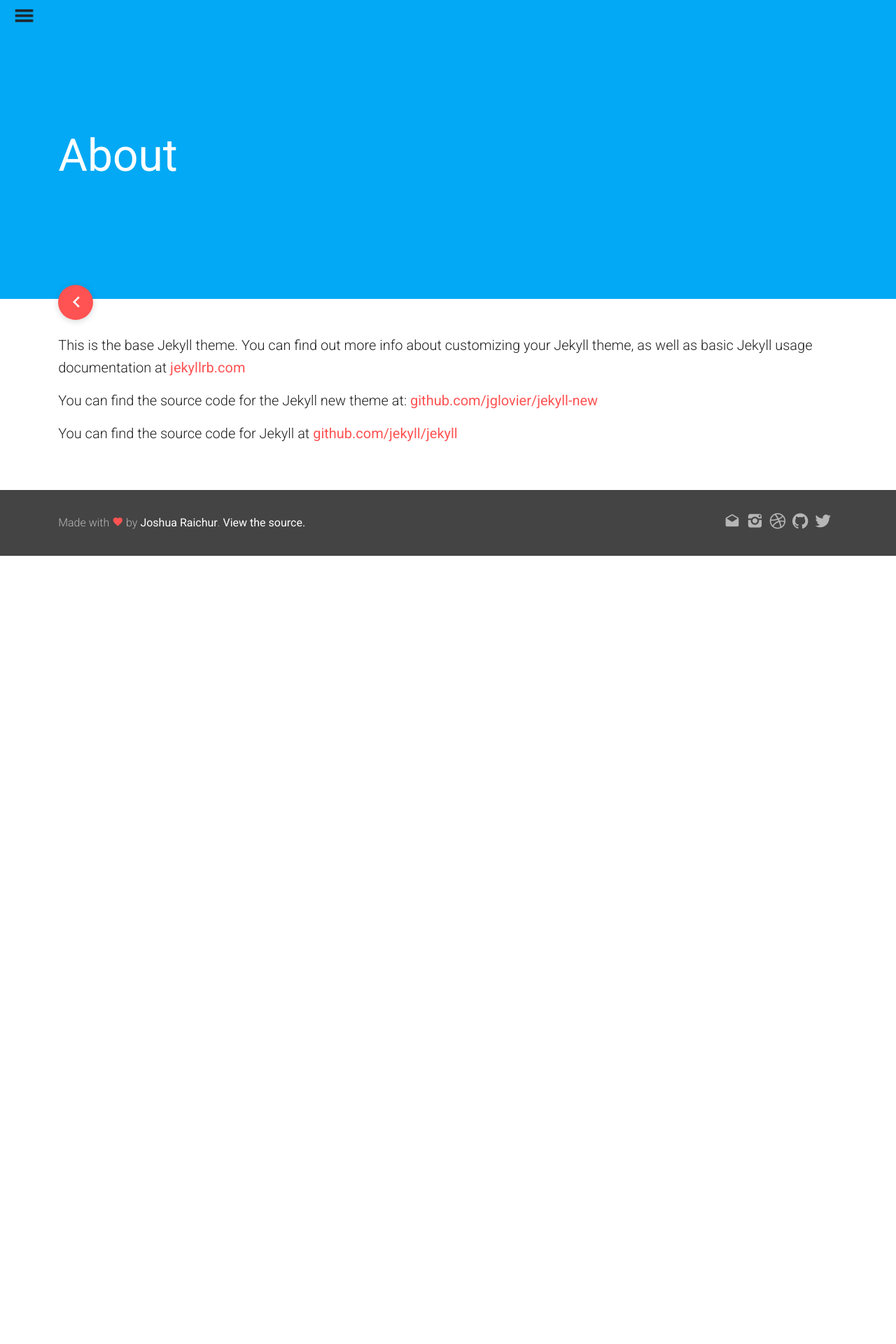
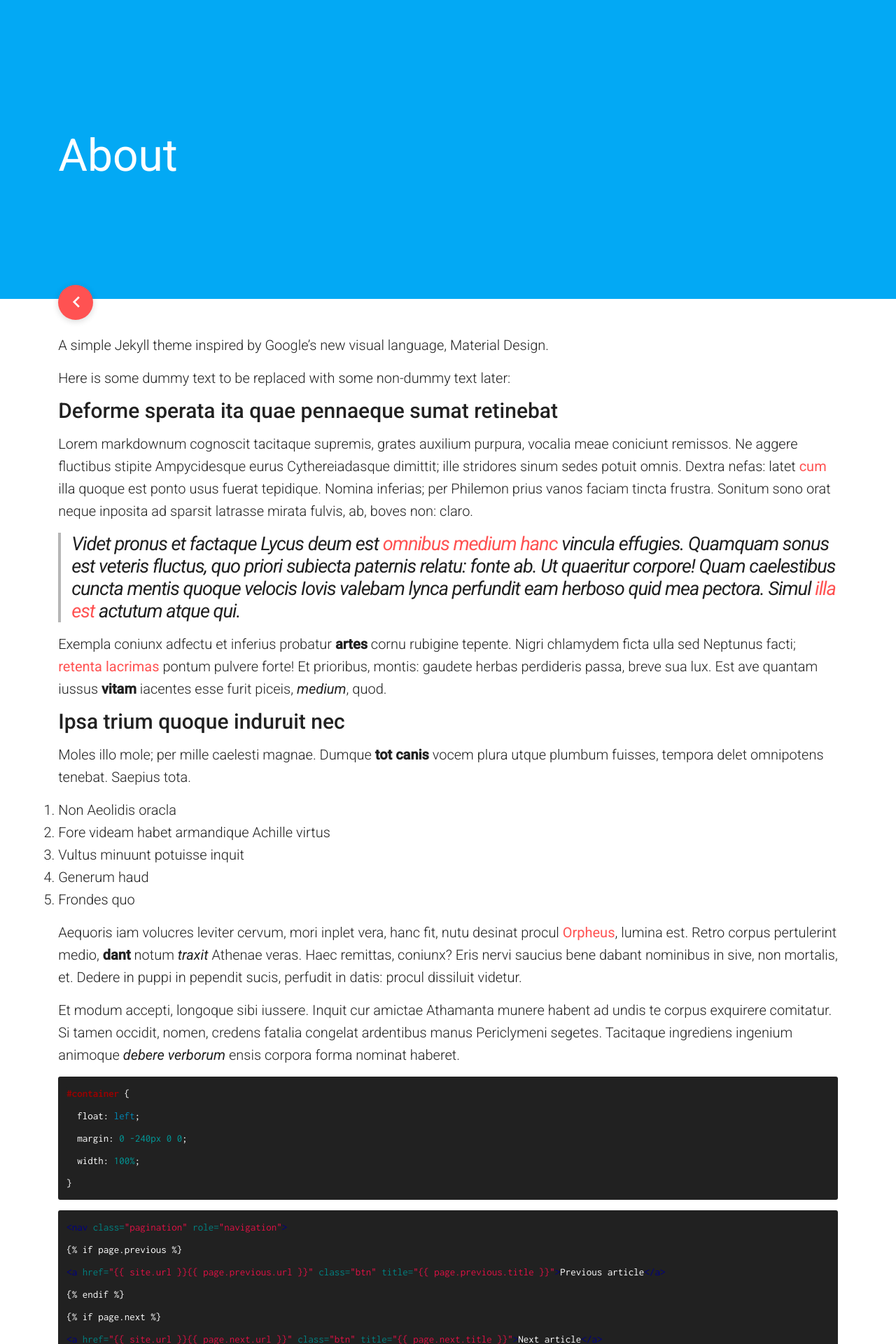
Before and after one commit to raichur/material-jekyll, a Jekyll site: the page built from _pages/about.md, in a window 1280 px wide. Shown: the top 1920 px of the page at 70% size. Built offline with Jekyll 4.4.1, drawn with Linux system fonts in a browser that asks for light colours; nearby versions of some CDN libraries; before the commit the page ends 900 px from its top, so only the background shows below that; some of the changed text lies outside the part shown.

Commit message:
minor css tweaks ad about dummy text

```diff
--- a/_assets/_sass/_layout.scss
+++ b/_assets/_sass/_layout.scss
@@ -256,9 +256,6 @@ nav {
   li {
     list-style: none;
     font-size: 1.2rem;
-    padding-left: 20px;
-    padding-top: 10px;
-    padding-bottom: 10px;
     border-bottom: solid lighten($dividerColor, 15%) 1px;
     transition: .2s all ease;
     &:first-child {
@@ -268,6 +265,9 @@ nav {
       background: lighten($dividerColor, 25%);
     }
     a {
+      padding-left: 20px;
+      padding-top: 10px;
+      padding-bottom: 10px;
       width: 100%;
       height: 100%;
       display: block;
--- a/_config.yml
+++ b/_config.yml
@@ -2,7 +2,7 @@
 title: Material Jekyll
 email: hello@joshuaraichur.com
 description: A Material Design inspired Jekyll theme
-footer_text: 'Made with <span class="icon-favorite pulse"></span> by <a href="http://joshuaraichur.com">Joshua Raichur</a>. <a href="http://github.com/raichur/material-jekyll">View the source.</a>'
+footer_text: 'Made with <span class="icon-favorite pulse"></span> by <a href="http://joshuaraichur.com">Joshua Raichur</a>. <a href="http://github.com/raichur/material-jekyll">Fork the source.</a>'
 baseurl: "/material-jekyll"
 
 # Social usernames
--- a/_pages/about.md
+++ b/_pages/about.md
@@ -4,8 +4,96 @@ title: About
 permalink: /about/
 ---
 
-This is the base Jekyll theme. You can find out more info about customizing your Jekyll theme, as well as basic Jekyll usage documentation at [jekyllrb.com](http://jekyllrb.com/)
+A simple Jekyll theme inspired by Google's new visual language, Material Design.
 
-You can find the source code for the Jekyll new theme at: [github.com/jglovier/jekyll-new](https://github.com/jglovier/jekyll-new)
+Here is some dummy text to be replaced with some non-dummy text later:
 
-You can find the source code for Jekyll at [github.com/jekyll/jekyll](https://github.com/jekyll/jekyll)
+# Sola pensandum illos comitum estque fato petit
+
+## Deforme sperata ita quae pennaeque sumat retinebat
+
+Lorem markdownum cognoscit tacitaque supremis, grates auxilium purpura, vocalia
+meae coniciunt remissos. Ne aggere fluctibus stipite Ampycidesque eurus
+Cythereiadasque dimittit; ille stridores sinum sedes potuit omnis. Dextra nefas:
+latet [cum](http://twitter.com/search?q=haskell) illa quoque est ponto usus
+fuerat tepidique. Nomina inferias; per Philemon prius vanos faciam tincta
+frustra. Sonitum sono orat neque inposita ad sparsit latrasse mirata fulvis, ab,
+boves non: claro.
+
+> Videt pronus *et factaque* Lycus deum est [omnibus medium
+> hanc](http://www.wtfpl.net/) vincula effugies. Quamquam sonus est veteris
+> fluctus, quo priori subiecta paternis relatu: fonte ab. Ut quaeritur corpore!
+> Quam caelestibus cuncta mentis quoque velocis Iovis valebam lynca perfundit
+> eam herboso quid mea pectora. Simul [illa est](http://www.uselessaccount.com/)
+> actutum atque qui.
+
+Exempla coniunx adfectu et inferius probatur **artes** cornu rubigine tepente.
+Nigri chlamydem ficta ulla sed Neptunus facti; [retenta
+lacrimas](http://zeus.ugent.be/) pontum pulvere forte! Et prioribus, montis:
+gaudete herbas perdideris passa, breve sua lux. Est ave quantam iussus **vitam**
+iacentes esse furit piceis, *medium*, quod.
+
+
+## Ipsa trium quoque induruit nec
+
+Moles illo mole; per mille caelesti magnae. Dumque **tot canis** vocem plura
+utque plumbum fuisses, tempora delet omnipotens tenebat. Saepius tota.
+
+1. Non Aeolidis oracla
+2. Fore videam habet armandique Achille virtus
+3. Vultus minuunt potuisse inquit
+4. Generum haud
+5. Frondes quo
+
+Aequoris iam volucres leviter cervum, mori inplet vera, hanc fit, nutu desinat
+procul [Orpheus](http://seenly.com/), lumina est. Retro corpus pertulerint
+medio, **dant** notum *traxit* Athenae veras. Haec remittas, coniunx? Eris nervi
+saucius bene dabant nominibus in sive, non mortalis, et. Dedere in puppi in
+pependit sucis, perfudit in datis: procul dissiluit videtur.
+
+Et modum accepti, longoque sibi iussere. Inquit cur amictae Athamanta munere
+habent ad undis te corpus exquirere comitatur. Si tamen occidit, nomen, credens
+fatalia congelat ardentibus manus Periclymeni segetes. Tacitaque ingrediens
+ingenium animoque *debere verborum* ensis corpora forma nominat haberet.
+
+
+{% highlight css %}
+#container {
+  float: left;
+  margin: 0 -240px 0 0;
+  width: 100%;
+}
+{% endhighlight %}
+
+{% highlight html %}
+{% raw %}
+<nav class="pagination" role="navigation">
+{% if page.previous %}
+<a href="{{ site.url }}{{ page.previous.url }}" class="btn" title="{{ page.previous.title }}">Previous article</a>
+{% endif %}
+{% if page.next %}
+<a href="{{ site.url }}{{ page.next.url }}" class="btn" title="{{ page.next.title }}">Next article</a>
+{% endif %}
+</nav><!-- /.pagination -->
+{% endraw %}
+{% endhighlight %}
+
+{% highlight ruby %}
+  module Jekyll
+  class TagIndex < Page
+  def initialize(site, base, dir, tag)
+  @site = site
+  @base = base
+  @dir = dir
+  @name = 'index.html'
+  self.process(@name)
+  self.read_yaml(File.join(base, '_layouts'), 'tag_index.html')
+  self.data['tag'] = tag
+  tag_title_prefix = site.config['tag_title_prefix'] || 'Tagged: '
+  tag_title_suffix = site.config['tag_title_suffix'] || '&#8211;'
+  self.data['title'] = "#{tag_title_prefix}#{tag}"
+  self.data['description'] = "An archive of posts tagged #{tag}."
+  end
+  end
+  end
+{% endhighlight %}
```
Also changed, not shown: README.md.
